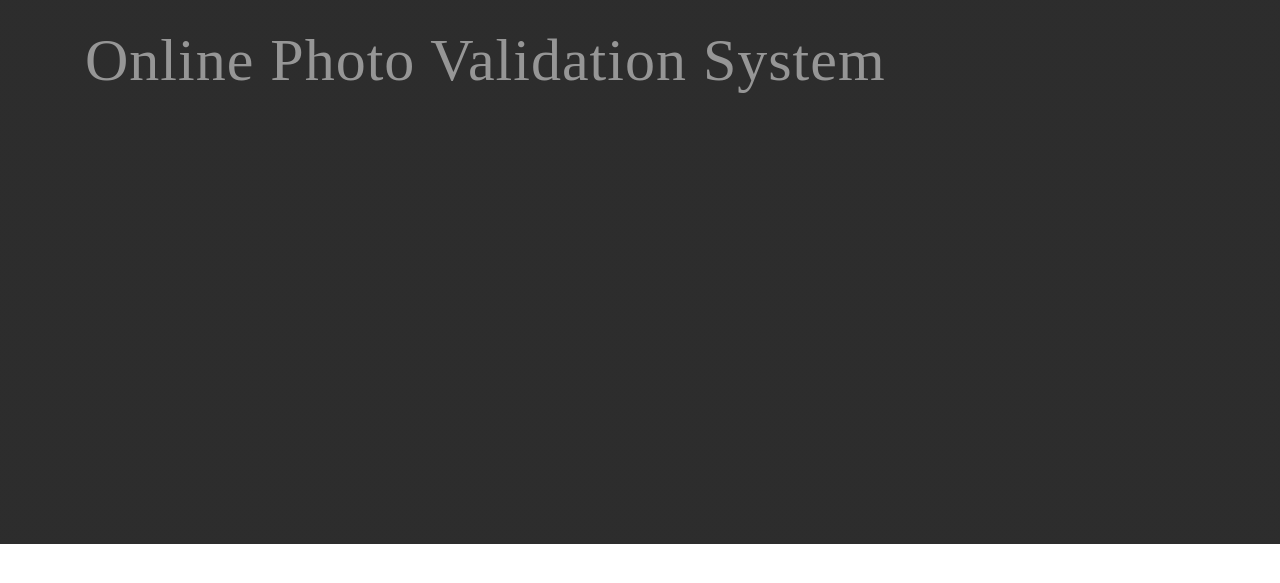
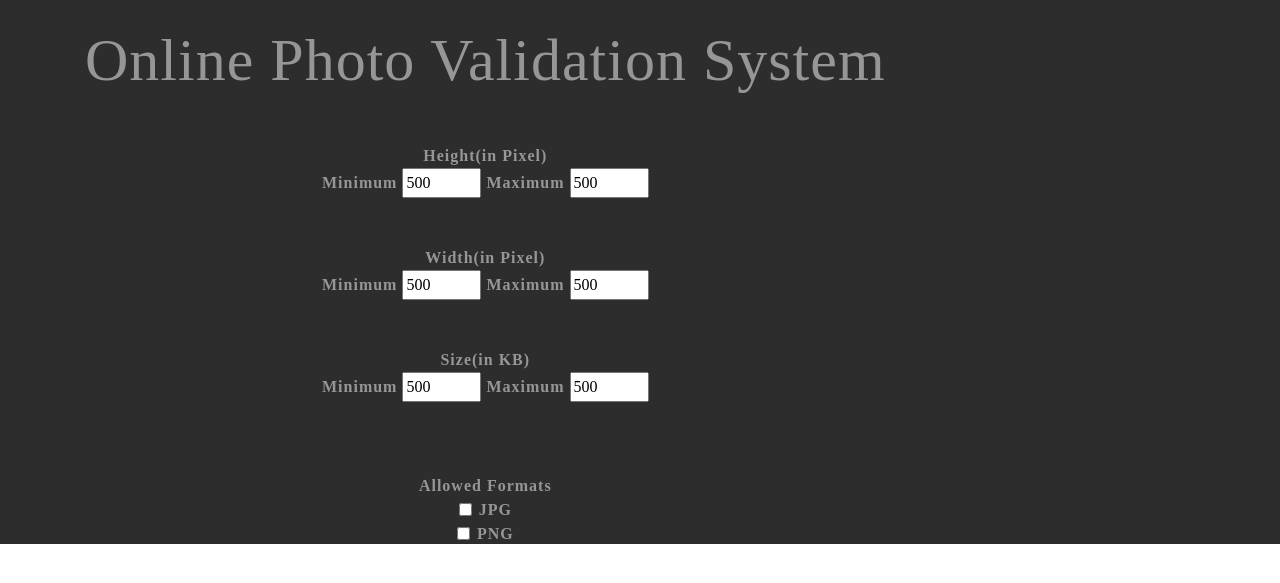
Before and after one commit to Yashasvii/Online-Photo-Validator, a Django app: page /photoValidator/ in a window 1280 px wide, after a click on "Configurations". Shown: the part 96-679 px from the top of the page. Run offline with Django 3.2, Linux system fonts and the light colour scheme; some libraries are stand-ins or nearby versions; some web fonts are replaced.

Commit message:
configuration tab

```diff
--- a/api/static/api/css/style.css
+++ b/api/static/api/css/style.css
@@ -65,3 +65,12 @@ html, section {
     margin: 0;
     height: 100%;
 }
+
+
+
+.simple-text{
+  color:rgba(255, 255, 255, 0.5) ;
+  font-weight:bold;
+  font-size: medium;
+ ;
+}
--- a/api/templates/api/index1.html
+++ b/api/templates/api/index1.html
@@ -38,7 +38,8 @@
                 <div class="nav nav-tabs nav-fill" id="nav-tab" role="tablist">
                     <a class="nav-item nav-link active" id="nav-home-tab" data-toggle="tab" href="#nav-home" role="tab"
                        aria-controls="nav-home" aria-selected="true">Home</a>
-                    <a class="nav-item nav-link" id="nav-config-tab" data-toggle="tab" href="#nav-configuration" role="tab"
+                    <a class="nav-item nav-link" id="nav-config-tab" data-toggle="tab" href="#nav-configuration"
+                       role="tab"
                        aria-controls="nav-profile" aria-selected="false">Configurations</a>
                 </div>
             </nav>
@@ -94,6 +95,51 @@
                             <h2 class="text-white-50 mx-auto mt-2 mb-5">Online Photo Validation System</h2>
                         </div>
                     </div>
+                    <span class="simple-text">Height(in Pixel)</span>
+                    <br/>
+                    <span class="simple-text">Minimum</span>
+
+                    <input type="number" value="500" min="0" max="1000" step="10"/>
+
+                    <span class="simple-text">Maximum</span>
+
+                    <input type="number" value="500" min="0" max="1000" step="10"/>
+
+                      <br/><br/> <br/>
+                    <span class="simple-text">Width(in Pixel)</span>
+                    <br/>
+
+                    <span class="simple-text">Minimum</span>
+
+                    <input type="number" value="500" min="0" max="1000" step="10"/>
+
+                    <span class="simple-text">Maximum</span>
+
+                    <input type="number" value="500" min="0" max="1000" step="10"/>
+
+                    <br/><br/> <br/>
+                     <span class="simple-text">Size(in KB)</span>
+                    <br/>
+
+                    <span class="simple-text">Minimum</span>
+
+                    <input type="number" value="500" min="0" max="1000" step="10"/>
+
+                    <span class="simple-text">Maximum</span>
+
+                    <input type="number" value="500" min="0" max="1000" step="10"/>
+                    <br/>   <br/><br/> <br/>
+
+                      <span class="simple-text">Allowed Formats</span>
+                    <br/>
+                    <div class="form-check">
+    <input type="checkbox" class="form-check-input" id="exampleCheck1">
+    <label class="form-check-label simple-text" for="exampleCheck1">JPG</label>
+                        <br/>
+                        <input type="checkbox" class="form-check-input" id="exampleCheck1">
+    <label class="form-check-label simple-text" for="exampleCheck1">PNG</label>
+  </div>
+
                 </div>
 
 
```
Lines whose indentation alone changed are shown as unchanged.
